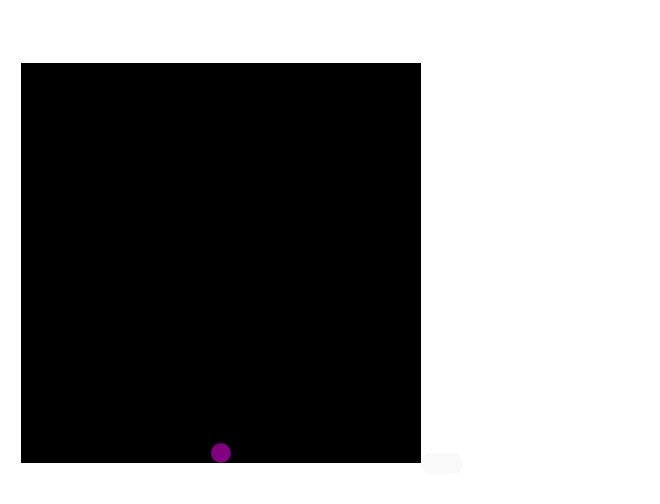
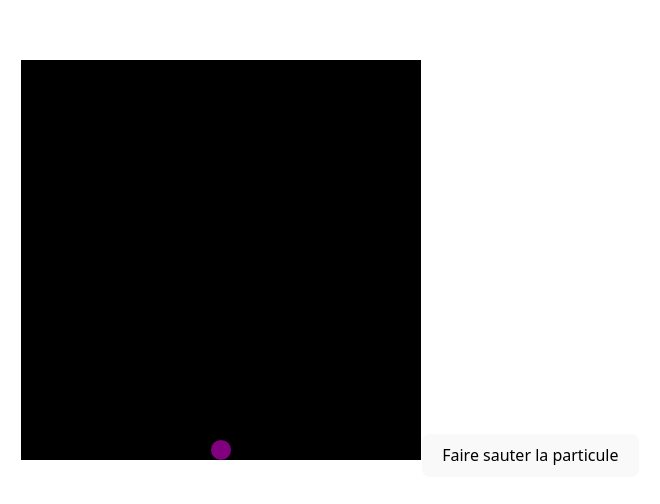
Before and after one commit to BaptisteDCL/Moteur-Physique, a React (Vite) app: page / in a window 1280 px wide. Shown: the part 170-674 px from the top of the page, without its empty margins (0-660 px from the left). Built offline with nearby package versions, Linux system fonts and the light colour scheme.

Commit message:
Début d'essai pour faire rebondir la particule avec un bouton

```diff
--- a/src/PhysicsCanvas.jsx
+++ b/src/PhysicsCanvas.jsx
@@ -1,7 +1,10 @@
-import { useEffect, useRef } from 'react'
+import { useEffect, useRef, useState } from 'react'
 
 export default function PhysicsCanvas() {
   const canvasRef = useRef(null)
+
+  const [VyOffset, setVy] = useState(0)
+  const [boucingCoefficient] = useState(-0.5)
 
   useEffect(() => {
     const canvas = canvasRef.current
@@ -12,7 +15,7 @@ export default function PhysicsCanvas() {
 
     let x = 200
     let y = 0
-    let vy = 0
+    let vy = VyOffset
     let ay = 0
 
     const mass = 10 // mass of the ball
@@ -51,6 +54,10 @@ export default function PhysicsCanvas() {
       }
 
       draw()
+      if (VyOffset !== 0){
+        vy *= VyOffset
+        setVy(0)
+      }
     }
 
     function draw() {
@@ -63,7 +70,7 @@ export default function PhysicsCanvas() {
     const interval = setInterval(loop, dt * 1000)
 
     return () => clearInterval(interval)
-  }, [])
+  }, [VyOffset])
 
   return (
     <>
@@ -76,7 +83,9 @@ export default function PhysicsCanvas() {
           background: 'black'
         }}
       />
-      <button></button>
+      <button
+      onClick={() => setVy(boucingCoefficient)}
+      style={{marginTop: 10}}>Faire sauter la particule</button>
     </>
   )
 }
```
